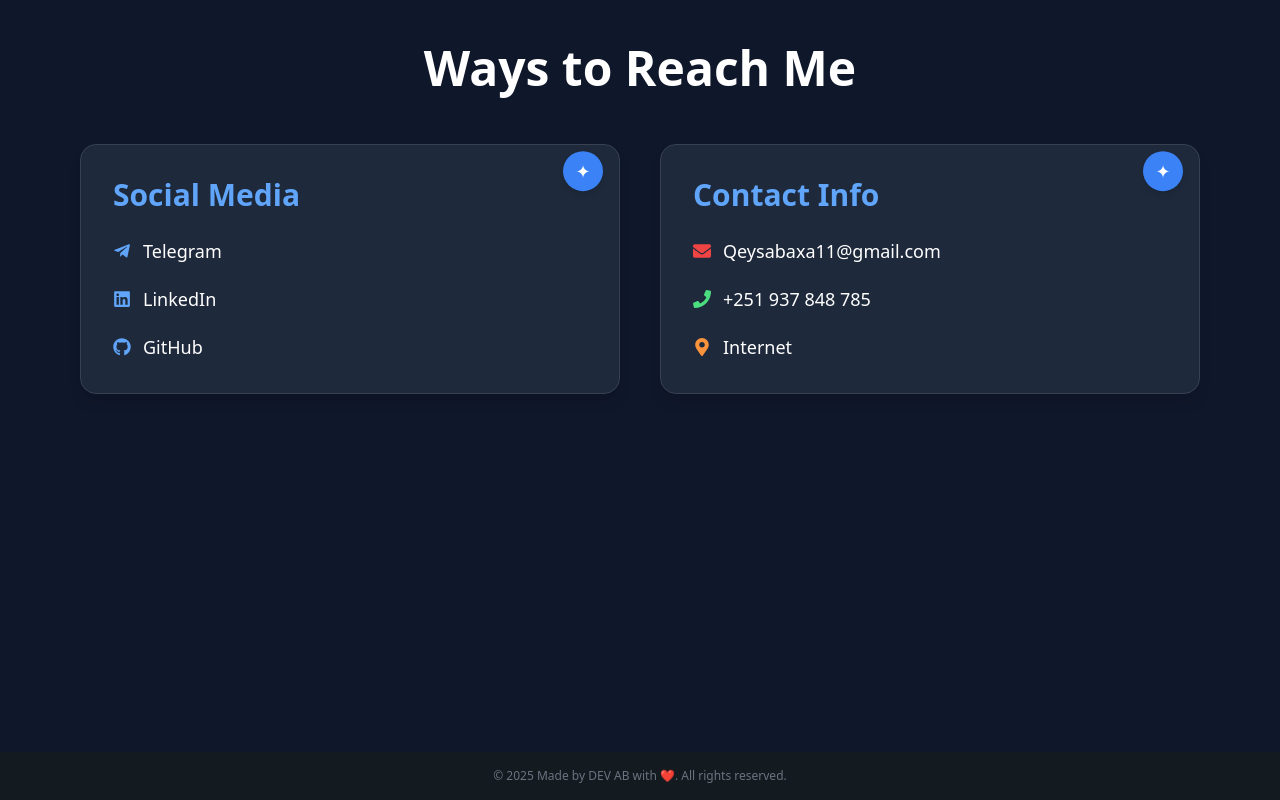
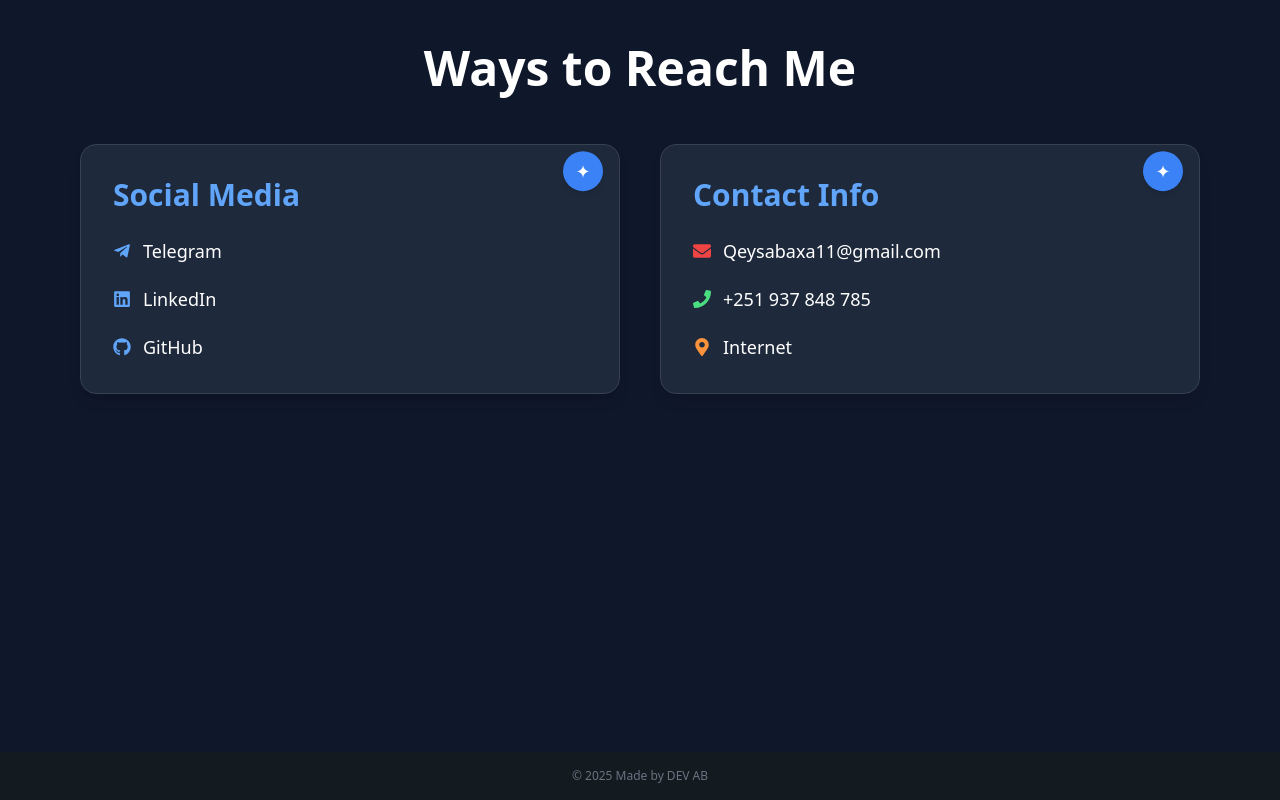
Before and after one commit to abdo-ab/ab-port, a React (Create React App) app: page / in a window 1280 px wide. Shown: the part 2365-3165 px from the top of the page. Built offline with nearby package versions, Linux system fonts and the light colour scheme.

Commit message:
route updated

```diff
--- a/src/App.js
+++ b/src/App.js
@@ -43,7 +43,7 @@
       <BottomNav scrollToSection={scrollToSection} />
 
       <footer className="text-center text-gray-500 text-xs p-4">
-        &copy; {new Date().getFullYear()} Made by DEV AB with ❤️. All rights reserved.
+        &copy; {new Date().getFullYear()} Made by DEV AB
       </footer>
     </>
   );
```
